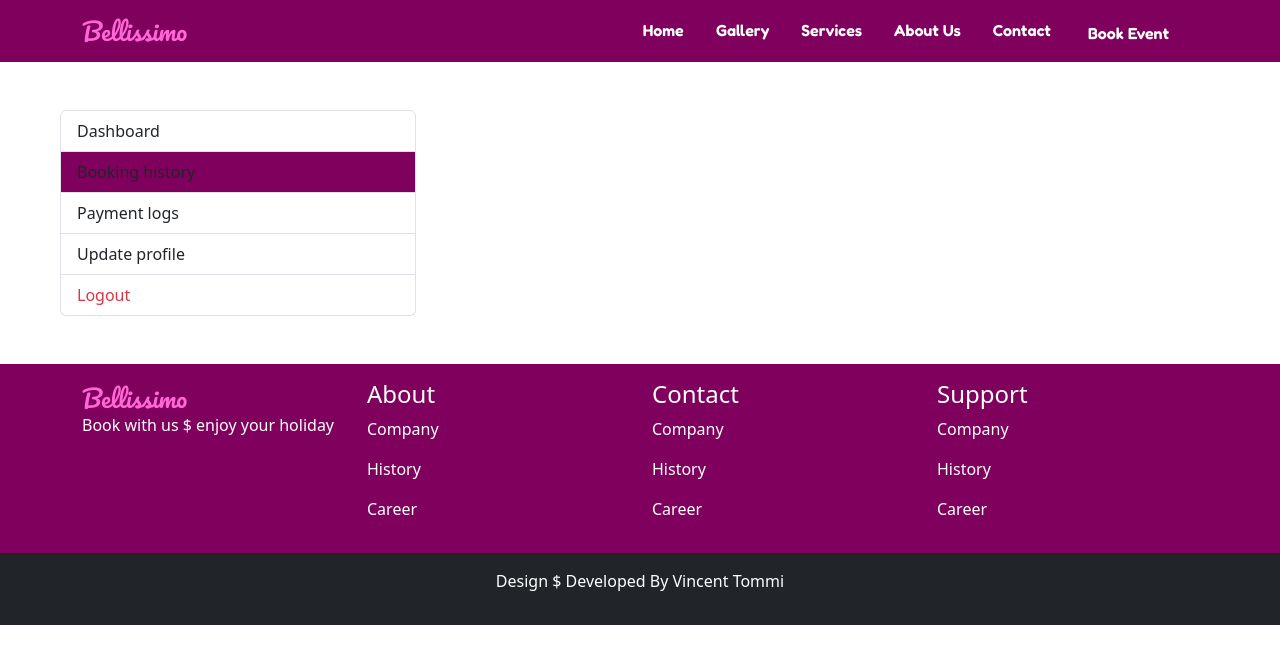
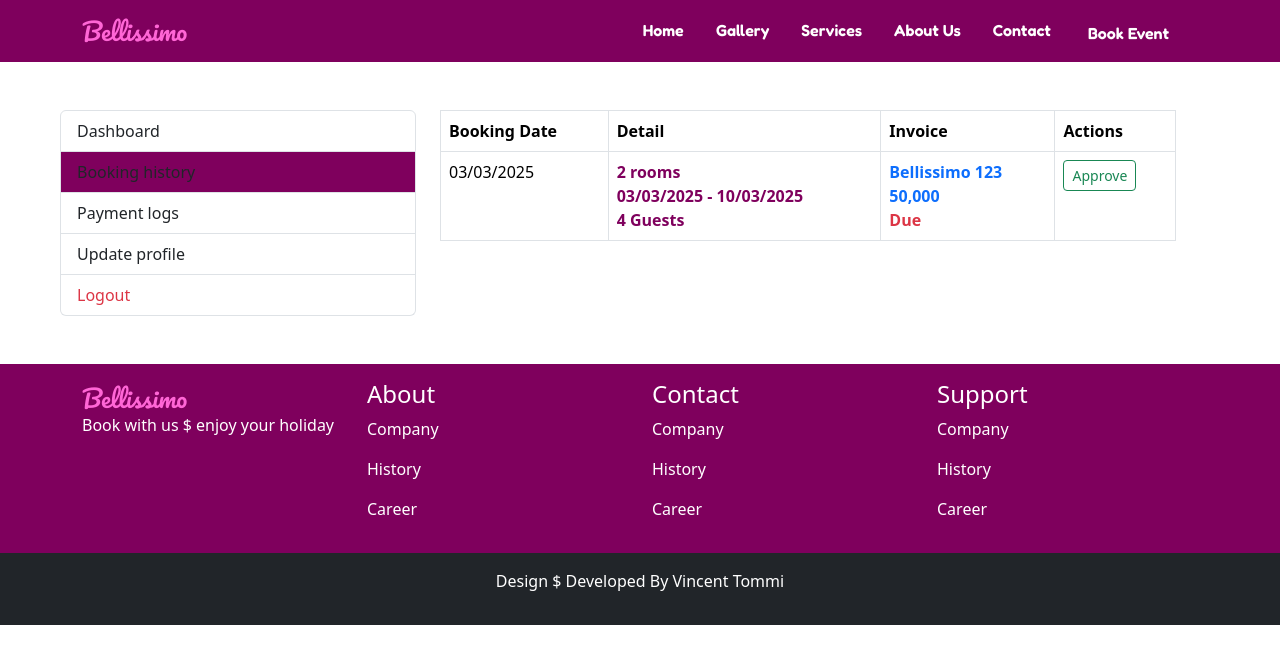
Before and after one commit to vincenttommi/Django-Next-js, a Next.js app in the folder frontend/: page /user/booking_history in a window 1280 px wide. Shown: the top 664 px of the page. Built offline with nearby package versions, Linux system fonts and the light colour scheme.

Commit message:
updating code

```diff
--- a/frontend/src/app/user/booking_history/page.js
+++ b/frontend/src/app/user/booking_history/page.js
@@ -3,7 +3,7 @@ import DashboardSidebar from "@/app/components/user/DashboardSidebar";
 import Link from "next/link";
 export default function Page(){
   return(
-      <section  className="container m-5 ">
+      <section  className="container m-5  ">
         <div className="row">
             <div className="col-md-4 col-12">
                   <DashboardSidebar/>
@@ -11,6 +11,36 @@ export default function Page(){
 
 
             <div className="col-md-8 col-12">
+              <div className="table-responsive">
+                <table className="table table-bordered table-hover">
+                  <thead>
+                  <tr>
+                    <th>Booking Date</th>
+                    <th>Detail</th>
+                    <th>Invoice</th>
+                    <th>Actions</th>
+                  </tr>
+                  </thead>
+                  <tbody>
+                    <tr>
+                      <td>03/03/2025</td>
+                      <td>
+                        <p className="m-0 fw-bold hms-color">2 rooms</p>
+                        <p className="m-0 fw-bold hms-color">03/03/2025 - 10/03/2025</p>
+                        <p className="m-0 fw-bold hms-color">    4 Guests</p>
+                      </td>
+                      <td>
+                        <p className="m-0 fw-bold "><Link href="#">Bellissimo 123</Link></p>
+                        <p className="m-0 fw-bold "><Link href="#">50,000</Link></p>
+                        <p className="m-0 fw-bold text-danger">    Due</p>
+                      </td>
+                      <td>
+                          <Link href="#" className="btn btn-sm btn-outline-success">Approve</Link>
+                      </td>
+                    </tr>
+                  </tbody>
+                </table>
+              </div>
             </div>
         </div>
       </section>
--- a/frontend/styles/global.css
+++ b/frontend/styles/global.css
@@ -13,3 +13,7 @@
 a{
     text-decoration: none;
 }
+
+.hms-color{
+    color: #7f005d;
+}
```
